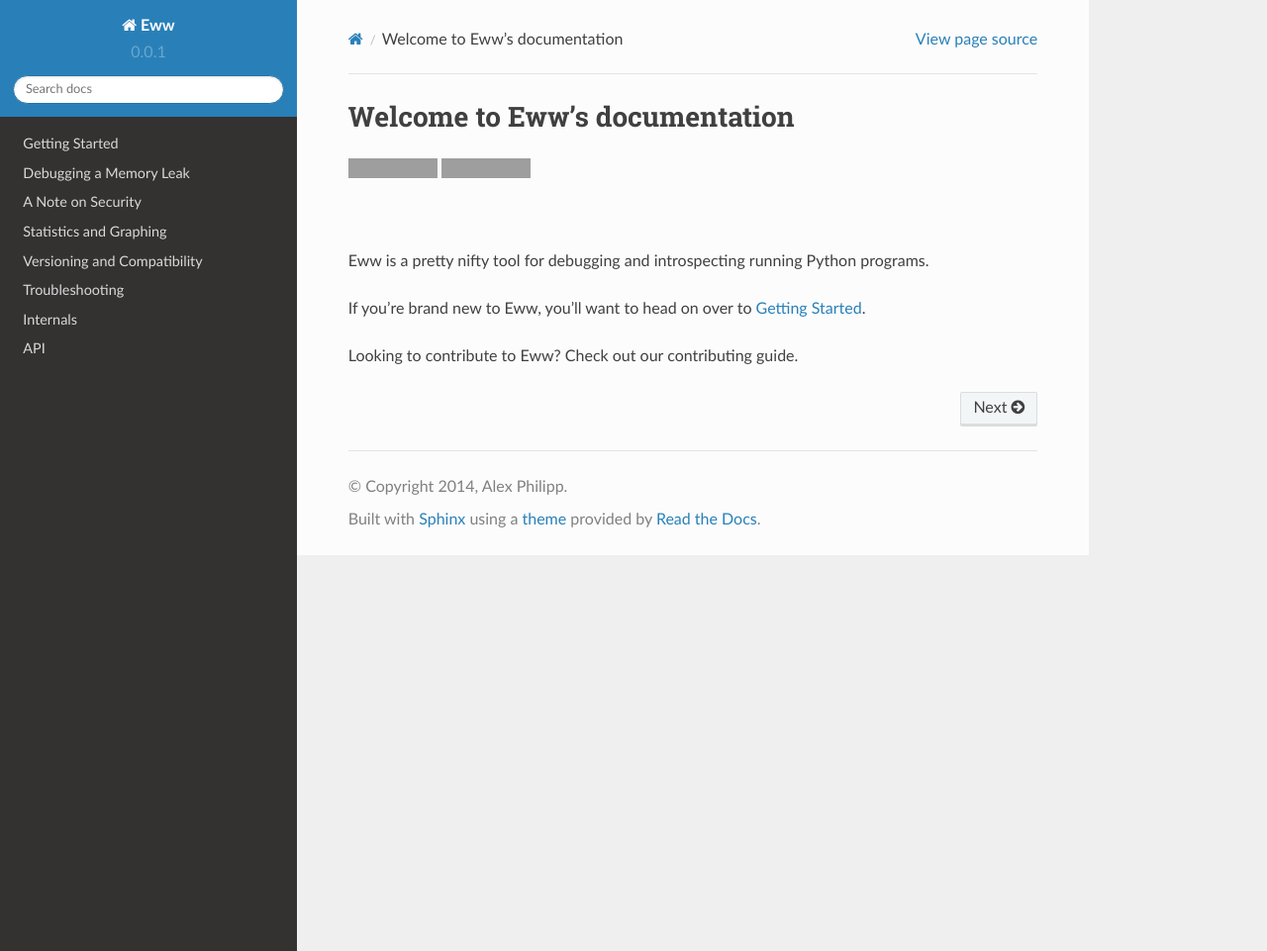
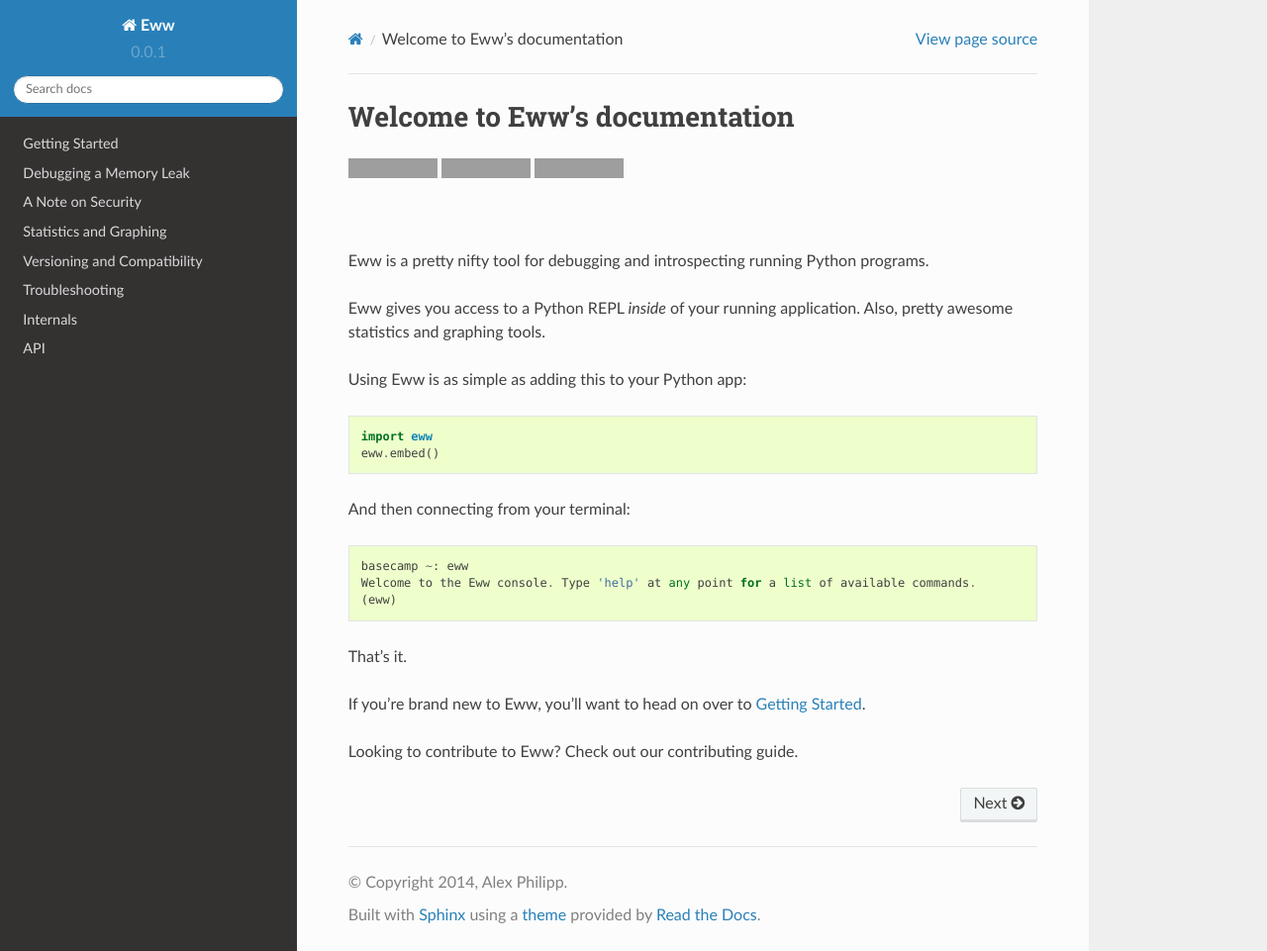
Before and after one commit to py-eww/eww, a Sphinx documentation site: the page built from docs/source/index.rst, in a window 1280 px wide and 961 px high. Shown: the whole window at 99% size. Built offline with Sphinx 7.4.7 and the Read the Docs theme 2.0.0, drawn with Linux system fonts in a browser that asks for light colours; pages that are not in the unit, such as notebooks, are missing from menus; grey boxes are pictures that could not be loaded.

Commit message:
extending docs (there is gonna be a lot of this coming)

```diff
--- a/docs/source/index.rst
+++ b/docs/source/index.rst
@@ -5,10 +5,27 @@
     :target: https://travis-ci.org/py-eww/eww
 .. image:: https://coveralls.io/repos/py-eww/eww/badge.png
     :target: https://coveralls.io/r/py-eww/eww
+.. image:: https://readthedocs.org/projects/eww/badge/?version=latest
+    :target: https://readthedocs.org/projects/eww/?badge=latest
 
 |
 
 Eww is a pretty nifty tool for debugging and introspecting running Python programs.
+
+Eww gives you access to a Python REPL *inside* of your running application.  Also, pretty awesome statistics and graphing tools.
+
+Using Eww is as simple as adding this to your Python app::
+
+    import eww
+    eww.embed()
+
+And then connecting from your terminal::
+
+    basecamp ~: eww
+    Welcome to the Eww console. Type 'help' at any point for a list of available commands.
+    (eww)
+
+That's it.
 
 If you're brand new to Eww, you'll want to head on over to :ref:`getting_started`.
 
```
